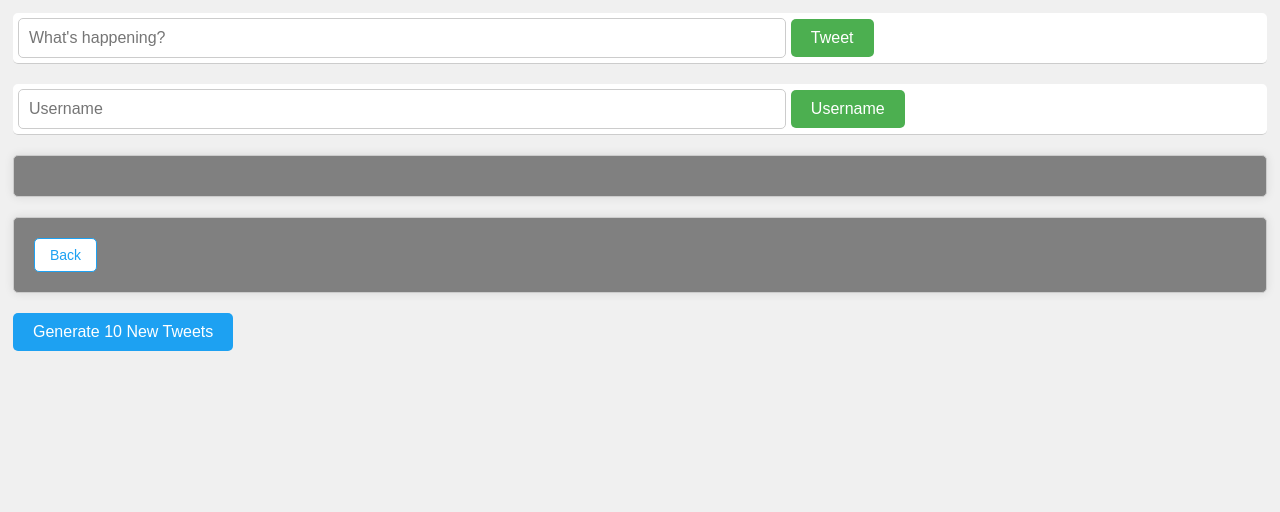
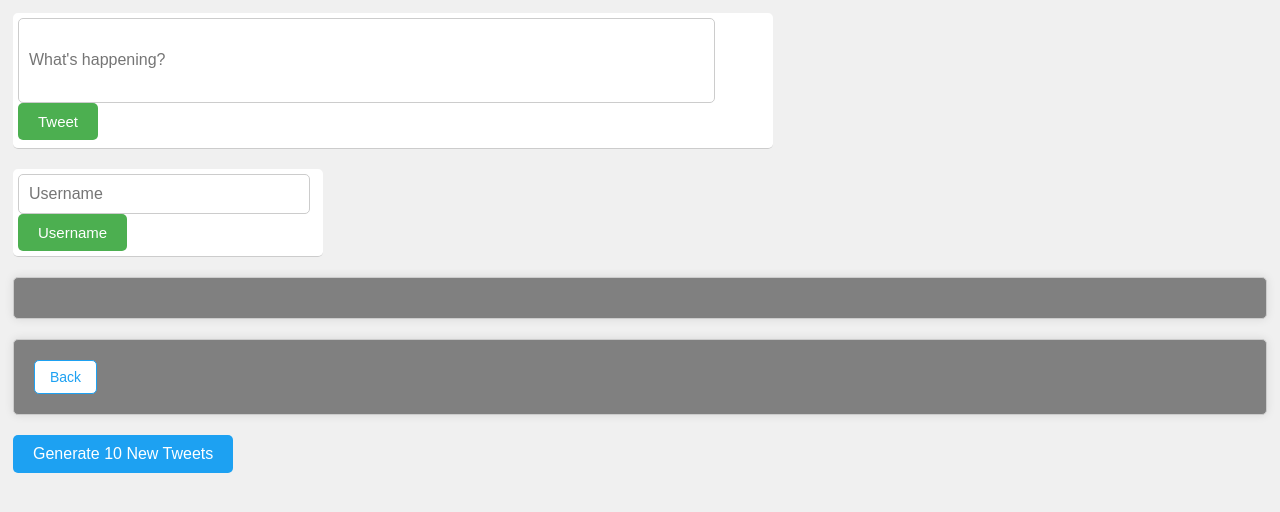
Before and after one commit to dabble-r/Twiddler_new, a plain HTML site: page index.html in a window 1280 px wide. Drawn offline with nearby package versions, Linux system fonts and the light colour scheme.

Commit message:
added unknown visitor_saves tweets

```diff
--- a/index.js
+++ b/index.js
@@ -88,7 +88,7 @@
 const writeTweet = (message) => {
  // window.visitor = $('#username-input').val();
 
-  const visitor = $('#username-input').val(); // You can set a global visitor or use 'visitor' as default
+  const visitor = $('#username-input').val() || 'visitor'; // You can set a global visitor or use 'visitor' as default
 
   if (!visitor){
     throw new Error('Set the global visitor property!');
--- a/styles.css
+++ b/styles.css
@@ -8,8 +8,18 @@
   padding: 5px;
 }
 
-#username-form,
 #tweet-form {
+  height: 125px;
+  width: 750px;
+  background-color: #fff;
+  padding: 5px;
+  margin-bottom: 20px;
+  border-bottom: 1px solid #ccc;
+  border-radius: 5px;
+}
+#username-form {
+  width: 300px;
+  resize: both;
   background-color: #fff;
   padding: 5px;
   margin-bottom: 20px;
@@ -19,22 +29,25 @@
 
 #username-input,
 #tweet-input {
-  width: 60%;
+  width: 90%;
+  height: 50%;
   padding: 10px;
   font-size: 16px;
   border: 1px solid #ccc;
   border-radius: 5px;
+  text-align: left;
 }
 
 #username-submit,
 #tweet-submit {
   padding: 10px 20px;
-  font-size: 16px;
+  font-size: 15px;
   background-color: #4CAF50;
   color: white;
   border: none;
   border-radius: 5px;
   cursor: pointer;
+  height: auto;
 }
 
 #username-submit:hover,
```
